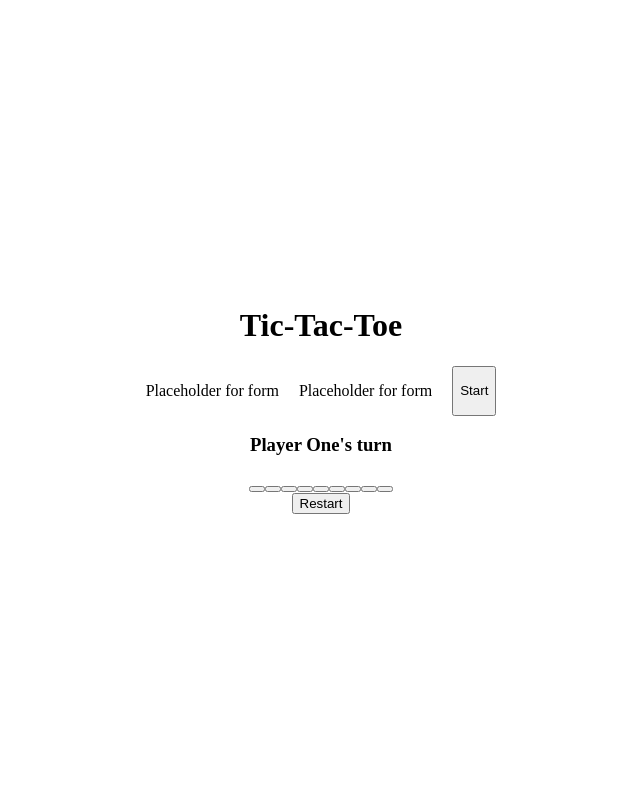
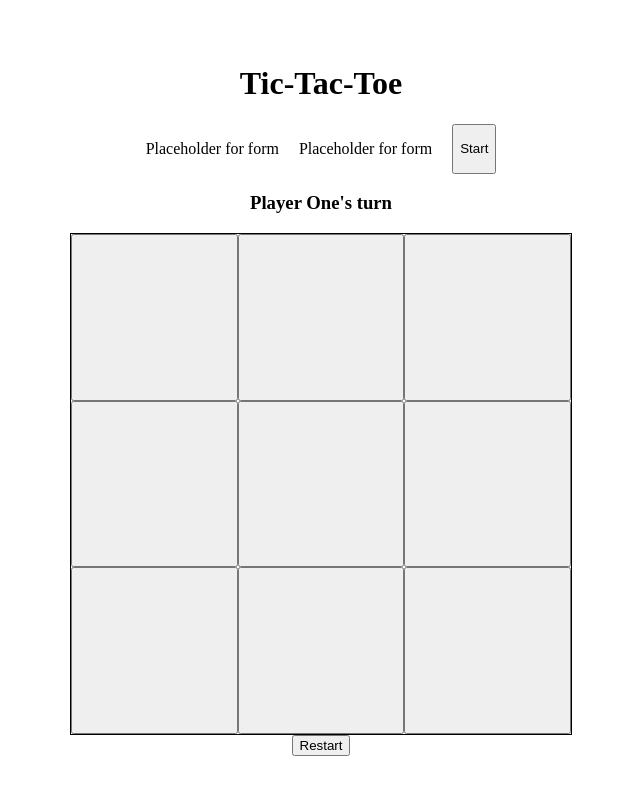
Before and after one commit to IvanLowLLH/odin-tic-tac-toe, a plain HTML site: page index.html in a window 1280 px wide. Shown: the whole page, without its empty margins (319-959 px from the left). Drawn offline with Linux system fonts and the light colour scheme.

Commit message:
Add CSS for board grid and cells

```diff
--- a/style.css
+++ b/style.css
@@ -12,3 +12,16 @@ html {
     display: flex;
     gap: 20px;
 }
+
+.board-container {
+    display: grid;
+    height: 500px;
+    width: 500px;
+    grid-template-columns: repeat(3, 1fr);
+    grid-template-rows: repeat(3, 1fr);
+    border: 1px solid black;
+}
+
+.cell {
+    font-size: 32px;
+}
```
